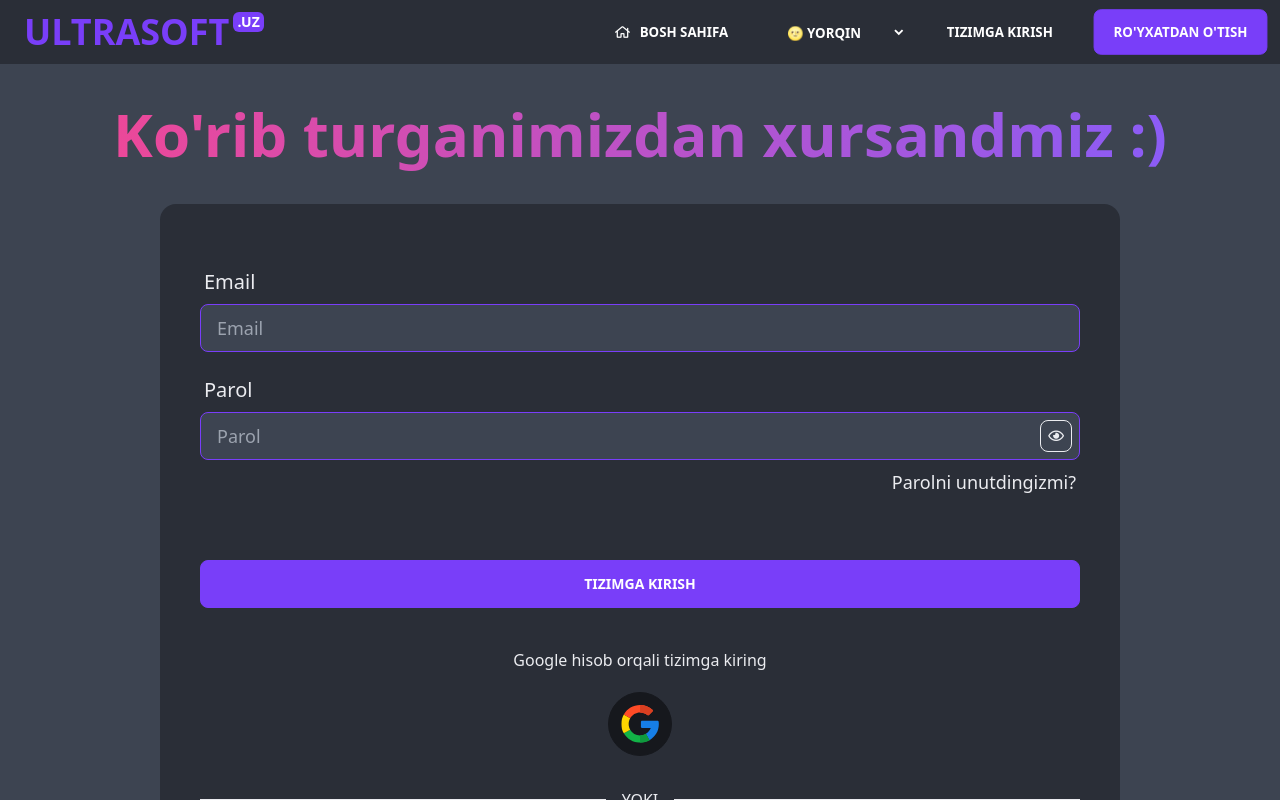
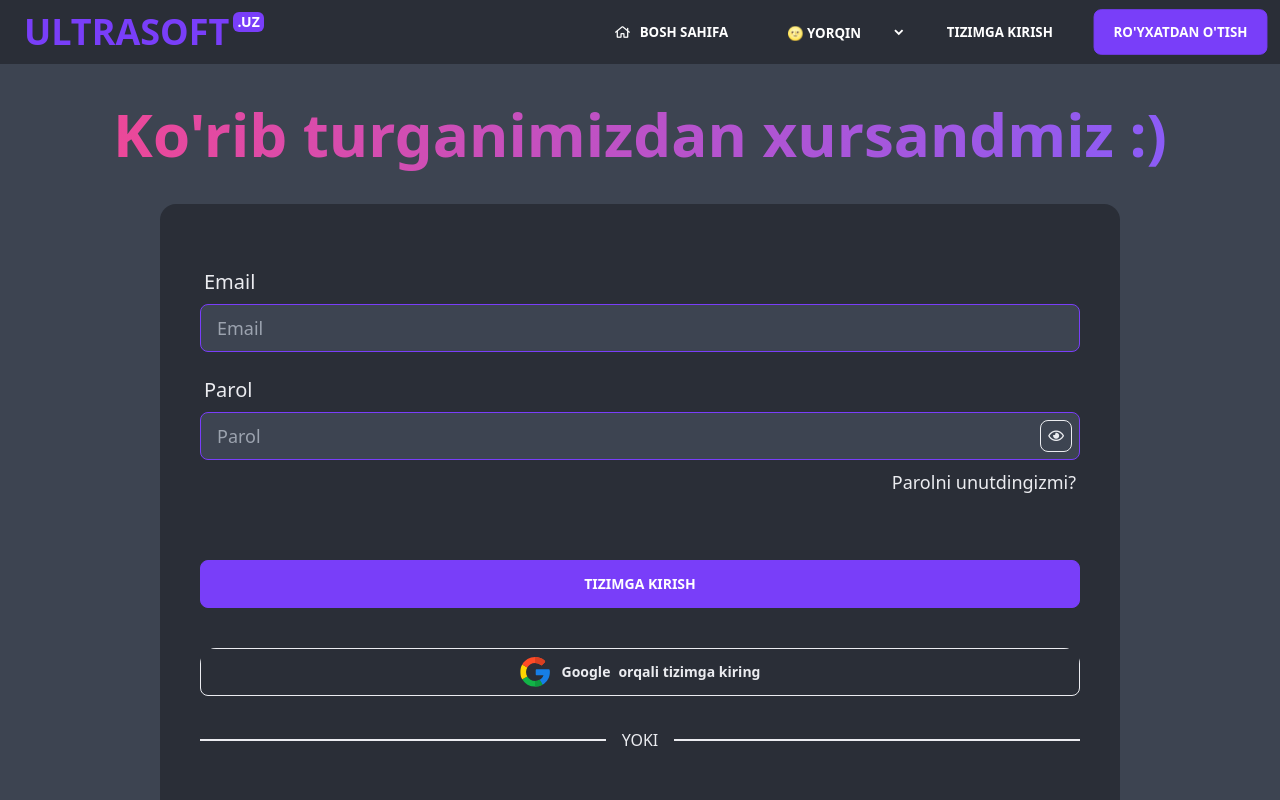
Before and after one commit to Fazliddin-04/ultrasoft, a React (Create React App) app: page /sign-in in a window 1280 px wide. Built offline with nearby package versions, Linux system fonts and the light colour scheme.

Commit message:
Update OAuth.jsx

```diff
--- a/src/components/OAuth.jsx
+++ b/src/components/OAuth.jsx
@@ -35,20 +35,16 @@
   }
 
   return (
-    <div className="flex flex-col items-center gap-5">
-      <p>
-        Google hisob orqali{' '}
-        {location.pathname === '/sign-up'
-          ? "ro'yxatdan o'ting"
-          : 'tizimga kiring'}
-      </p>
-      <button
-        className="btn btn-circle btn-active btn-lg p-3"
-        onClick={onGoogleClick}
-      >
-        <img src={googleIcon} alt="google" />
-      </button>
-    </div>
+    <button
+      className="btn btn-outline p-2 gap-2 text-sm lowercase w-full"
+      onClick={onGoogleClick}
+    >
+      <img src={googleIcon} alt="google" className="object-cover max-h-full mr-1" />
+      <span className='capitalize'>Google</span> orqali{' '}
+      {location.pathname === '/sign-up'
+        ? "ro'yxatdan o'ting"
+        : 'tizimga kiring'}
+    </button>
   )
 }
 
```
